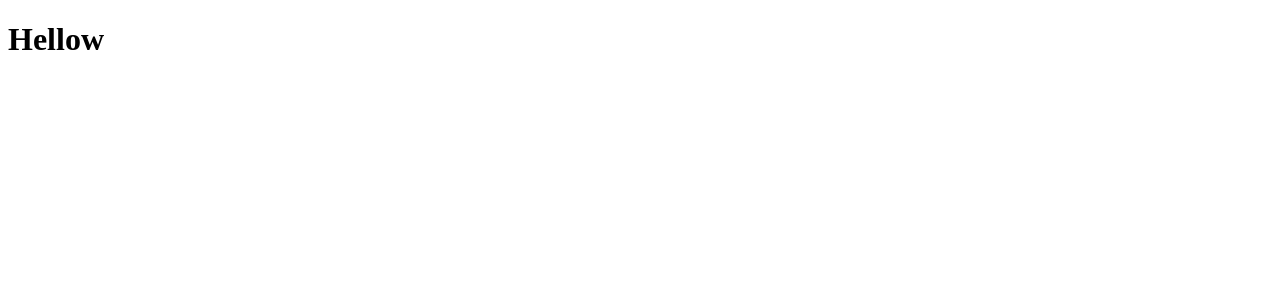
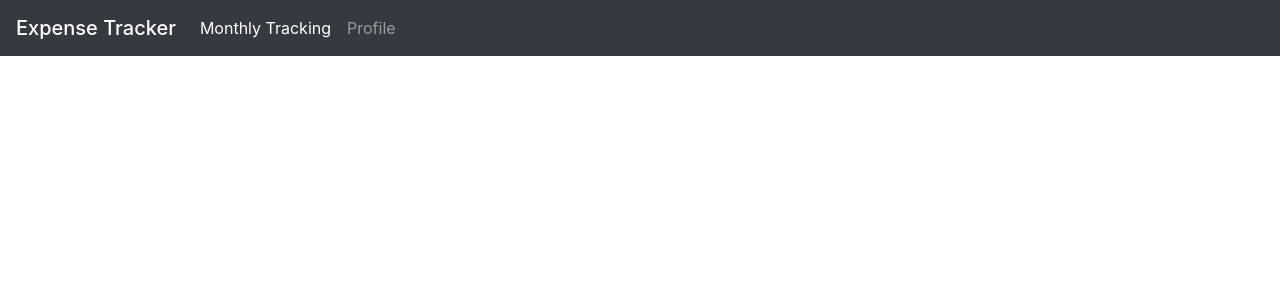
Before and after one commit to r2rendon/clientside-expense-tracker, a React (Create React App) app: page / in a window 1280 px wide. Shown: the top 300 px of the page. Built offline with nearby package versions, Linux system fonts and the light colour scheme.

Commit message:
BootStrap Addition and Navbar

```diff
--- a/package.json
+++ b/package.json
@@ -6,6 +6,7 @@
     "@testing-library/jest-dom": "^4.2.4",
     "@testing-library/react": "^9.5.0",
     "@testing-library/user-event": "^7.2.1",
+    "bootstrap": "^4.5.0",
     "react": "^16.13.1",
     "react-dom": "^16.13.1",
     "react-scripts": "3.4.1"
--- a/public/index.html
+++ b/public/index.html
@@ -22,6 +22,12 @@
       Learn how to configure a non-root public URL by running `npm run build`.
     -->
     <title>Expense Tracker</title>
+    <link
+      href="https://stackpath.bootstrapcdn.com/bootstrap/4.5.0/css/bootstrap.min.css"
+      rel="stylesheet"
+      integrity="sha384-9aIt2nRpC12Uk9gS9baDl411NQApFmC26EwAOH8WgZl5MYYxFfc+NcPb1dKGj7Sk"
+      crossorigin="anonymous"
+    />
   </head>
   <body>
     <noscript>You need to enable JavaScript to run this app.</noscript>
@@ -36,5 +42,20 @@
       To begin the development, run `npm start` or `yarn start`.
       To create a production bundle, use `npm run build` or `yarn build`.
     -->
+    <script
+      src="https://code.jquery.com/jquery-3.2.1.slim.min.js"
+      integrity="sha384-KJ3o2DKtIkvYIK3UENzmM7KCkRr/rE9/Qpg6aAZGJwFDMVNA/GpGFF93hXpG5KkN"
+      crossorigin="anonymous"
+    ></script>
+    <script
+      src="https://cdnjs.cloudflare.com/ajax/libs/popper.js/1.12.9/umd/popper.min.js"
+      integrity="sha384-ApNbgh9B+Y1QKtv3Rn7W3mgPxhU9K/ScQsAP7hUibX39j7fakFPskvXusvfa0b4Q"
+      crossorigin="anonymous"
+    ></script>
+    <script
+      src="https://maxcdn.bootstrapcdn.com/bootstrap/4.0.0/js/bootstrap.min.js"
+      integrity="sha384-JZR6Spejh4U02d8jOt6vLEHfe/JQGiRRSQQxSfFWpi1MquVdAyjUar5+76PVCmYl"
+      crossorigin="anonymous"
+    ></script>
   </body>
 </html>
--- a/src/App.js
+++ b/src/App.js
@@ -1,8 +1,13 @@
 import React from "react";
 import "./App.css";
+import { Navbar } from "./Components/Navbar";
 
 function App() {
-  return <h1>Hellow</h1>;
+  return (
+    <div>
+      <Navbar />
+    </div>
+  );
 }
 
 export default App;
--- /dev/null
+++ b/src/Components/Navbar.js
@@ -0,0 +1,36 @@
+import React from "react";
+
+export const Navbar = () => {
+  return (
+    <nav className="navbar sticky-top navbar-expand-lg navbar-dark bg-dark">
+      <a className="navbar-brand mb-0 h1" href="#">
+        Expense Tracker
+      </a>
+      <button
+        className="navbar-toggler"
+        type="button"
+        data-toggle="collapse"
+        data-target="#navbarNav"
+        aria-controls="navbarNav"
+        aria-expanded="false"
+        aria-label="Toggle navigation"
+      >
+        <span className="navbar-toggler-icon"></span>
+      </button>
+      <div className="collapse navbar-collapse" id="navbarNav">
+        <ul className="navbar-nav">
+          <li className="nav-item active">
+            <a className="nav-link" href="#">
+              Monthly Tracking
+            </a>
+          </li>
+          <li className="nav-item">
+            <a className="nav-link" href="#">
+              Profile
+            </a>
+          </li>
+        </ul>
+      </div>
+    </nav>
+  );
+};
```
Also changed, not shown: 1 other file (tests, documents, lock files or other folders).
